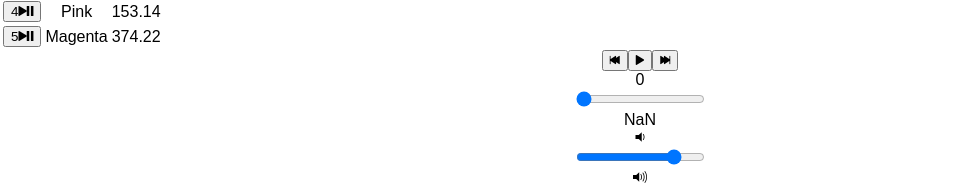
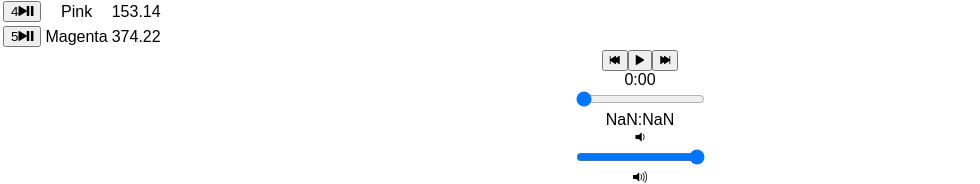
Before and after one commit to lcuba/reactproject2-jams, a React (Create React App) app: page /album/the-colors in a window 1280 px wide. Shown: the part 865-1049 px from the top of the page, without its empty margins (0-980 px from the left). Built offline with nearby package versions, Linux system fonts and the light colour scheme.

Commit message:
checkpoint 9: finishing up slider work as part of assignment. formatting time and adding functionality to the volume slider

```diff
--- a/src/components/Album.js
+++ b/src/components/Album.js
@@ -15,6 +15,7 @@ class Album extends Component {
       currentSong: album.songs[0],
       currentTime: 0,
       duration: album.songs[0].duration,
+      volume: 0,
       isPlaying: false
     };
 
@@ -33,6 +34,7 @@ class Album extends Component {
       };
       this.audioElement.addEventListener('timeupdate', this.eventListeners.timeupdate);
       this.audioElement.addEventListener('durationchange', this.eventListeners.durationchange);
+      this.audioElement.addEventListener('volumeadjust', this.eventListeners.volumeadjust);
     }
 
     ComponentWillUnmount() {
@@ -82,10 +84,23 @@ class Album extends Component {
       this.play(newSong);
     }
 
+    formatTime(rawTime) {
+      const minutes = Math.floor(rawTime / 60);
+      const seconds = Math.floor(rawTime % 60);
+      if (seconds < 10) { return minutes + ':0' + seconds; }
+      return minutes + ':' + seconds
+    }
+
     handleTimeChange(e) {
       const newTime = this.audioElement.duration * e.target.value;
       this.audioElement.currentTime = newTime;
       this.setState({currrentTime: newTime});
+    }
+
+    handleVolumeChange(e) {
+      const newVol = 1 * e.target.value;
+      this.audioElement.volume = newVol;
+      this.setState({volume: newVol});
     }
 
   render() {
@@ -126,12 +141,15 @@ class Album extends Component {
         <PlayerBar
           isPlaying={this.state.isPlaying}
           currentSong={this.state.currentSong}
-          currentTime={this.audioElement.currentTime}
-          duration={this.audioElement.duration}
+          currentTime={this.formatTime(this.audioElement.currentTime)}
+          duration={this.formatTime(this.audioElement.duration)}
+          volume={this.audioElement.volume}
+          formatTime={() => this.formatTime(this.rawTime)}
           handleSongClick={() => this.handleSongClick(this.state.currentSong)}
           handlePrevClick={() => this.handlePrevClick()}
           handleNextClick={() => this.handleNextClick()}
           handleTimeChange={(e) => this.handleTimeChange(e)}
+          handleVolumeChange={(e) => this.handleVolumeChange(e)}
         />
       </section>
     );
--- a/src/components/PlayerBar.js
+++ b/src/components/PlayerBar.js
@@ -33,11 +33,11 @@ class PlayerBar extends Component {
           <input
           type="range"
           className="seek-bar"
-          value='0.80'
+          value={(this.props.volume)}
           max="1"
           min="0"
           step="0.01"
-
+          onChange={this.props.handleVolumeChange}
         />
           <div className="icon ion-volume-high"></div>
         </section>
```
